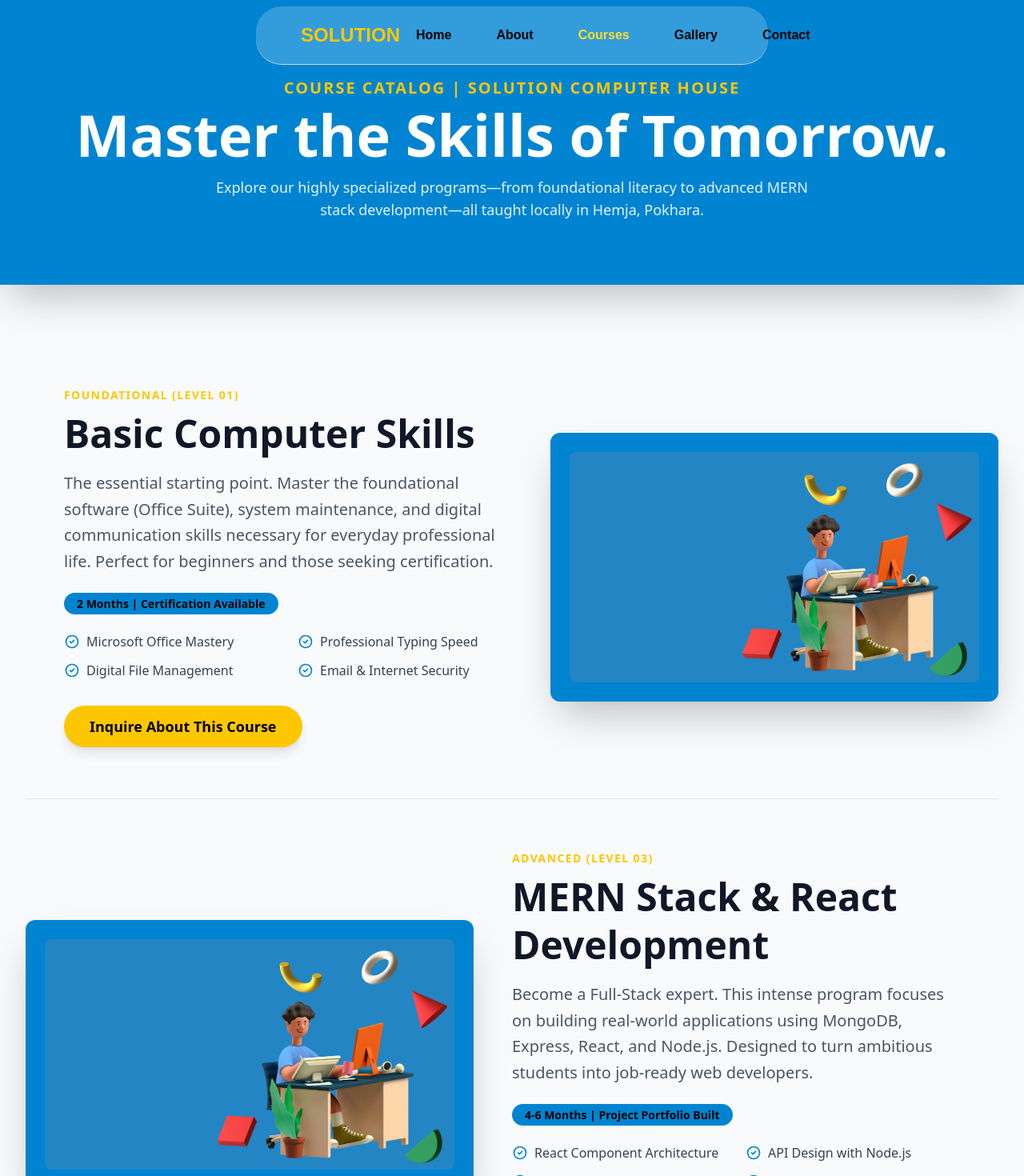
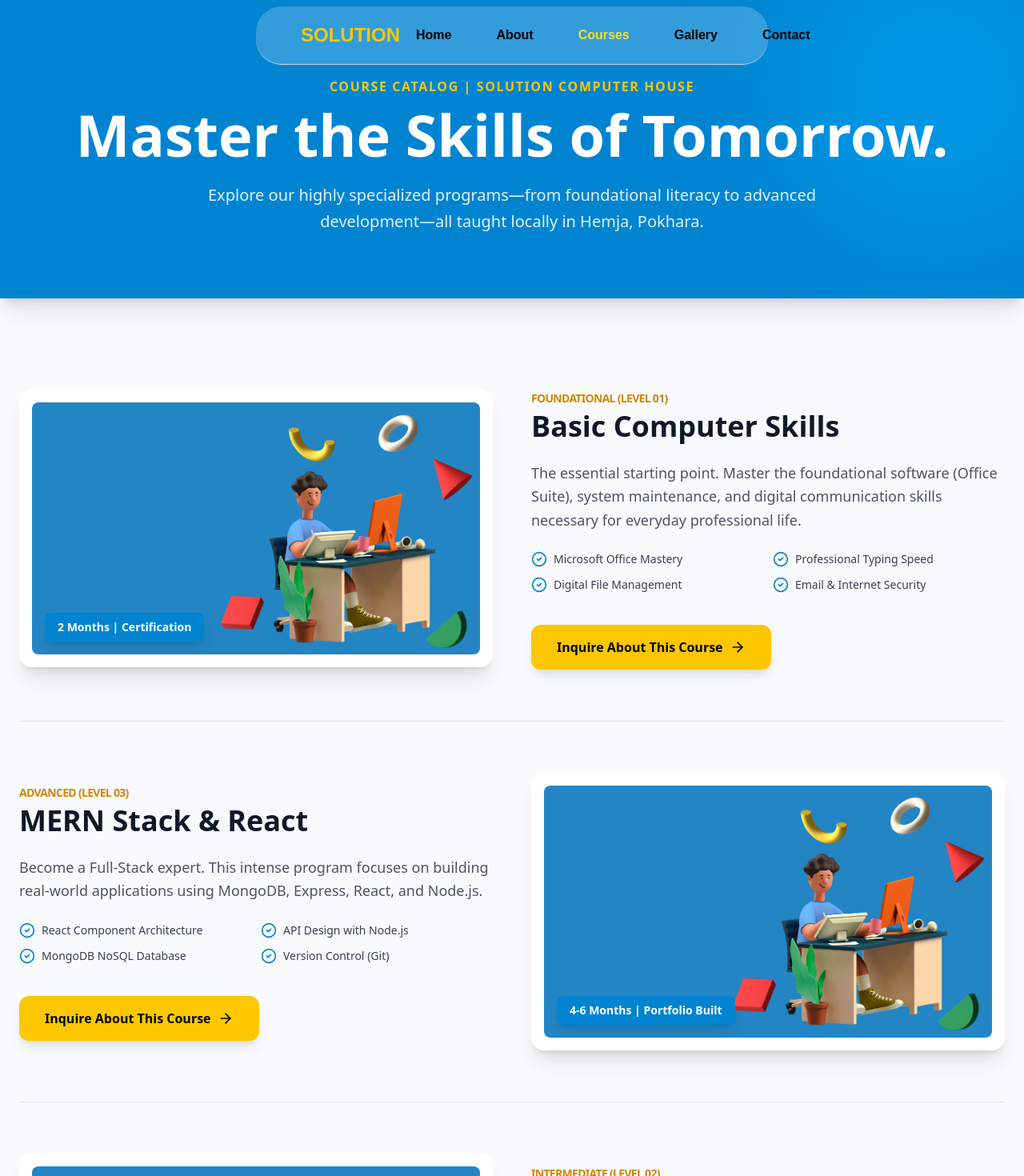
Before and after one commit to Ashraya77/solution, a Next.js app in the folder client/: page /courses in a window 1280 px wide. Shown: the top 1470 px of the page at 80% size. Built offline with nearby package versions, Linux system fonts and the light colour scheme.

Commit message:
added framer-motion in client

```diff
--- a/client/app/(user)/courses/page.tsx
+++ b/client/app/(user)/courses/page.tsx
@@ -1,168 +1,135 @@
 "use client"
 import React from 'react';
+import { BookOpen, Rocket, Award, CheckCircle2, ArrowRight } from 'lucide-react';
 
-// --- Solution Computer House Details ---
-const ORGANIZATION_INFO = {
-    name: "Solution Computer House",
-    address: "Pokhara-25, Hemja, Gandaki Province, Nepal",
-};
-// -------------------------------------
-
-
-export default function page() {
-
-    // Defined Tailwind Colors
-    const primaryColor = "text-sky-600";
-    const primaryBg = "bg-sky-600";
-    const accentColor = "text-yellow-400";
-    const accentBg = "bg-yellow-400";
-    const lightBg = "bg-gray-50";
-
-    // --- Course Data for the Showcase Section ---
+// --- Data Structure ---
 const COURSES = [
     {
         id: 1,
         title: "Basic Computer Skills",
         level: "Foundational (Level 01)",
-            description: "The essential starting point. Master the foundational software (Office Suite), system maintenance, and digital communication skills necessary for everyday professional life. Perfect for beginners and those seeking certification.",
-            icon: "📚",
-            duration: "2 Months | Certification Available",
+        description: "The essential starting point. Master the foundational software (Office Suite), system maintenance, and digital communication skills necessary for everyday professional life.",
+        icon: <BookOpen className="w-6 h-6" />,
+        duration: "2 Months | Certification",
         features: ["Microsoft Office Mastery", "Professional Typing Speed", "Digital File Management", "Email & Internet Security"],
-            // Updated to a placeholder image path
         imagePath: "/herosection.png",
-            alignment: "right"
     },
     {
         id: 2,
-            title: "MERN Stack & React Development",
+        title: "MERN Stack & React",
         level: "Advanced (Level 03)",
-            description: "Become a Full-Stack expert. This intense program focuses on building real-world applications using MongoDB, Express, React, and Node.js. Designed to turn ambitious students into job-ready web developers.",
-            icon: "🚀",
-            duration: "4-6 Months | Project Portfolio Built",
+        description: "Become a Full-Stack expert. This intense program focuses on building real-world applications using MongoDB, Express, React, and Node.js.",
+        icon: <Rocket className="w-6 h-6" />,
+        duration: "4-6 Months | Portfolio Built",
         features: ["React Component Architecture", "API Design with Node.js", "MongoDB NoSQL Database", "Version Control (Git)"],
-            // Updated to a placeholder image path
         imagePath: "/herosection.png",
-            alignment: "left"
     },
     {
         id: 3,
         title: "Computer Diploma Programs",
         level: "Intermediate (Level 02)",
-            description: "Specialized, comprehensive training for specific career paths. Includes in-depth courses in Accounting (Tally), Graphic Design principles (Adobe Suite), and Advanced Data Management.",
-            icon: "📜",
+        description: "Specialized, comprehensive training for specific career paths. Includes in-depth courses in Accounting (Tally) and Graphic Design.",
+        icon: <Award className="w-6 h-6" />,
         duration: "6-12 Months | Diploma Awarded",
-            features: ["Tally & Financial Accounting", "Professional Graphic Design", "Data Entry & Analysis", "Advanced Spreadsheet Automation"],
+        features: ["Tally & Financial Accounting", "Professional Graphic Design", "Data Entry & Analysis", "Advanced Spreadsheets"],
         imagePath: "/herosection.png",
-            alignment: "right"
     },
 ];
-    type Course = {
-        id: number;
-        title: string;
-        level: string;
-        description: string;
-        icon: string;
-        duration: string;
-        features: string[];
-        imagePath: string;
-        alignment: string;
-    };
 
-    interface CourseBlockProps {
-        course: Course;
-        index: number;
-    }
-    const CourseBlock = ({ course, index }: CourseBlockProps) => {
-        const isLeft = course.alignment === 'left';
+export default function CoursePage() {
+    return (
+        <div className="min-h-screen bg-gray-50 font-sans">
 
-        return (
-            <div className={`grid grid-cols-1 lg:grid-cols-2 gap-12 items-center py-16 px-6 lg:px-0 border-b border-gray-200 ${isLeft ? 'lg:pr-12' : 'lg:pl-12'}`}>
+            {/* 1. HEADER SECTION - Kept your original Sky Blue theme */}
+            <header className="bg-sky-600 pt-24 pb-20 shadow-xl relative overflow-hidden">
+                {/* Subtle decorative circle to add depth to the flat blue */}
+                <div className="absolute top-0 right-0 -mr-20 -mt-20 w-96 h-96 bg-sky-500 rounded-full opacity-50 blur-3xl" />
 
+                <div className="relative max-w-7xl mx-auto px-6 text-center">
+                    <p className="text-yellow-400 font-bold tracking-widest uppercase mb-3">
+                        Course Catalog | Solution Computer House
+                    </p>
+                    <h1 className="text-5xl md:text-7xl font-extrabold text-white mb-6">
+                        Master the Skills of Tomorrow.
+                    </h1>
+                    <p className="text-sky-100 text-lg md:text-xl max-w-3xl mx-auto leading-relaxed">
+                        Explore our highly specialized programs—from foundational literacy to advanced development—all taught locally in Hemja, Pokhara.
+                    </p>
+                </div>
+            </header>
+
+            {/* 2. COURSE SHOWCASE */}
+            <section className="max-w-7xl mx-auto px-6 py-12">
+                {COURSES.map((course, index) => (
+                    <div
+                        key={course.id}
+                        className={`flex flex-col lg:flex-row items-center gap-12 py-16 border-b border-gray-200 last:border-0 ${
+                            index % 2 !== 0 ? 'lg:flex-row-reverse' : ''
+                        }`}
+                    >
                         {/* Image Section */}
-                <div className={`p-6 rounded-xl shadow-2xl ${primaryBg} ${isLeft ? 'lg:order-1' : 'lg:order-2'} transition duration-500 hover:scale-[1.01] hover:shadow-sky-500/50`}>
-                    <div className="aspect-video relative rounded-lg overflow-hidden">
-
+                        <div className="w-full lg:w-1/2 group">
+                            <div className="relative p-4 bg-white rounded-2xl shadow-xl transition-transform duration-500 group-hover:scale-[1.02]">
+                                <div className="aspect-video relative rounded-lg overflow-hidden bg-sky-100">
                                     <img
                                         src={course.imagePath}
-                            alt={`Visual representation of the ${course.title} course`}
-                            className="w-full h-full object-cover transition duration-500 group-hover:opacity-90"
-                            loading="lazy"
-                            style={{ backgroundColor: '#2563EB' }}
+                                        alt={course.title}
+                                        className="w-full h-full object-cover"
                                     />
+                                    {/* Duration Badge overlay */}
+                                    <div className="absolute bottom-4 left-4 bg-sky-600 text-white px-4 py-2 rounded-lg font-bold text-sm shadow-lg">
+                                        {course.duration}
+                                    </div>
+                                </div>
                             </div>
                         </div>
 
-                <div className={`${isLeft ? 'lg:order-2' : 'lg:order-1'}`}>
-
-                    <p className={`text-sm font-semibold tracking-widest uppercase mb-2 ${accentColor}`}>
+                        {/* Text Section */}
+                        <div className="w-full lg:w-1/2 space-y-6">
+                            <div>
+                                <span className="text-yellow-600 font-bold tracking-tighter uppercase text-sm">
                                     {course.level}
-                    </p>
-                    <h2 className="text-4xl md:text-5xl font-extrabold text-gray-900 mb-4 leading-tight">
+                                </span>
+                                <h2 className="text-4xl font-black text-gray-900 mt-1">
                                     {course.title}
                                 </h2>
+                            </div>
 
-                    <p className="text-xl text-gray-600 mb-6 leading-relaxed">
+                            <p className="text-gray-600 text-lg leading-relaxed">
                                 {course.description}
                             </p>
 
-                    <div className="mb-6">
-                        <span className={`px-4 py-1 text-sm font-semibold rounded-full bg-sky-600 text-white-900`}>
-                            {course.duration}
-                        </span>
-                    </div>
-
-                    <ul className="grid grid-cols-2 gap-x-6 gap-y-3 mb-8">
+                            <ul className="grid grid-cols-1 sm:grid-cols-2 gap-3">
                                 {course.features.map((feature, i) => (
-                            <li key={i} className="flex items-center text-gray-700 font-medium">
-                                <span className={`mr-2 ${primaryColor} shrink-0`}>
-                                    <svg className="w-5 h-5" fill="none" stroke="currentColor" viewBox="0 0 24 24"><path strokeLinecap="round" strokeLinejoin="round" strokeWidth="2" d="M9 12l2 2 4-4m6 2a9 9 0 11-18 0 9 9 0 0118 0z"></path></svg>
-                                </span>
-                                {feature}
+                                    <li key={i} className="flex items-center text-gray-700">
+                                        <CheckCircle2 className="w-5 h-5 text-sky-600 mr-2 shrink-0" />
+                                        <span className="font-medium text-sm">{feature}</span>
                                     </li>
                                 ))}
                             </ul>
 
-                    {/* Enroll CTA */}
+                            <div className="pt-4">
                                 <a
                                     href="/enroll"
-                        className={`inline-block px-8 py-3 text-lg font-bold rounded-full shadow-lg ${accentBg} text-black transition duration-300 hover:bg-yellow-500 transform hover:translate-y-0.5`}
+                                    className="inline-flex items-center gap-2 px-8 py-4 bg-yellow-400 hover:bg-yellow-500 text-black font-bold rounded-xl shadow-lg transition-all transform hover:-translate-y-1 active:scale-95"
                                 >
                                     Inquire About This Course
+                                    <ArrowRight className="w-5 h-5" />
                                 </a>
                             </div>
                         </div>
-        );
-    };
+                    </div>
+                ))}
+            </section>
 
-    return (
-        <div className={`min-h-screen font-sans ${lightBg}`}>
-
-            {/* 1. HEADER SECTION: Dynamic, full-bleed intro */}
-            <header className={`${primaryBg} pt-24 pb-20 shadow-2xl`}>
-                <div className="max-w-7xl mx-auto px-4 sm:px-6 lg:px-8 text-center">
-                    <p className={`text-xl font-semibold ${accentColor} tracking-widest uppercase`}>
-                        Course Catalog | Solution Computer House
-                    </p>
-                    <h1 className="mt-2 text-5xl md:text-7xl font-extrabold text-white">
-                        Master the Skills of Tomorrow.
-                    </h1>
-                    <p className="mt-4 text-lg text-sky-100 max-w-3xl mx-auto">
-                        Explore our highly specialized programs—from foundational literacy to advanced MERN stack development—all taught locally in Hemja, Pokhara.
+            {/* 3. FOOTER ADDRESS */}
+            <footer className="bg-white py-12 border-t border-gray-100">
+                <div className="max-w-7xl mx-auto px-6 text-center">
+                    <p className="text-gray-500 font-medium">
+                        Pokhara-25, Hemja, Gandaki Province, Nepal
                     </p>
                 </div>
-            </header>
-
-            {/* 2. COURSE SHOWCASE: Dynamic Asymmetrical Grid */}
-            <section className="py-10 sm:py-16">
-                <div className="max-w-7xl mx-auto px-4 sm:px-6 lg:px-8">
-
-                    {COURSES.map((course, index) => (
-                        <CourseBlock key={course.id} course={course} index={index} />
-                    ))}
-                </div>
-            </section>
-
-
+            </footer>
         </div>
     );
 }
--- a/client/components/layout/Navbar.tsx
+++ b/client/components/layout/Navbar.tsx
@@ -31,7 +31,7 @@ export default function Navbar() {
         {/* Hamburger button */}
         <button
           onClick={() => setIsOpen(!isOpen)}
-          className="md:hidden text-white hover:text-yellow-300 focus:outline-none"
+          className="md:hidden  text-black hover:text-yellow-300 focus:outline-none"
         >
           <svg className="h-6 w-6" fill="none" viewBox="0 0 24 24" stroke="currentColor">
             {isOpen ? (
--- a/client/components/section/HeroSection.tsx
+++ b/client/components/section/HeroSection.tsx
@@ -1,65 +1,104 @@
 "use client";
 
 import React from 'react';
-import { motion } from "motion/react";
+import { motion } from "framer-motion"; // Note: standard import is usually "framer-motion"
 import Image from 'next/image';
 
 export default function HeroSection() {
     const heroImagePath = '/herosection1.png';
 
+    // Animation variants for cleaner code and staggered effects
+    const containerVariants = {
+        hidden: { opacity: 0 },
+        visible: {
+            opacity: 1,
+            transition: {
+                staggerChildren: 0.2, // Delays each child animation
+                delayChildren: 0.3,
+            },
+        },
+    };
+
+    const itemVariants = {
+        hidden: { opacity: 0, y: 30 },
+        visible: {
+            opacity: 1,
+            y: 0,
+            transition: {
+                duration: 0.8,
+                ease: [0.16, 1, 0.3, 1], // Custom cubic-bezier for a smooth "out-out" feel
+            },
+        },
+    };
+
     return (
         <section className="relative min-h-screen flex items-center overflow-hidden bg-sky-600 z-0">
+            {/* Background Image - Smooth fade and scale-in */}
             <motion.div
-                initial={{ opacity: 0, y: -20 }}
-                animate={{ opacity: 1, y: 0 }}
-                transition={{ duration: 1, ease: "easeOut" }}
-                className="absolute md:left-50 md:top-20 z-0 md:w-400 md:h-full  ">
+                initial={{ opacity: 0, scale: 1.1 }}
+                animate={{ opacity: 1, scale: 1 }}
+                transition={{ duration: 1.5, ease: "easeOut" }}
+                className="absolute md:left-50 md:top-20 z-0 md:w-400 md:h-full">
                 <Image
                     src={heroImagePath}
                     alt="Hero Background"
                     fill
                     priority
-                    className=" object-cover "
+                    className="object-cover"
                 />
             </motion.div>
 
             <div className="max-w-7xl mx-auto px-6 sm:px-8 lg:px-10 grid grid-cols-1 lg:grid-cols-12 gap-16 items-center relative z-10">
-
-                <div className="lg:col-span-7 order-2 lg:order-1 text-center lg:text-left">
-                    <motion.div
-                        initial={{ opacity: 0, y: -20 }}
-                        animate={{ opacity: 1, y: 0 }}
-                        transition={{ duration: 0.6, ease: "easeOut" }}
-                    >
+                <motion.div
+                    className="lg:col-span-7 order-2 lg:order-1 text-center lg:text-left"
+                    variants={containerVariants}
+                    initial="hidden"
+                    animate="visible"
+                >
+                    {/* Heading */}
+                    <motion.div variants={itemVariants}>
                         <h1 className="text-4xl sm:text-5xl lg:text-7xl font-extrabold tracking-tighter leading-tight">
                             <div className="flex items-center justify-center lg:justify-start gap-4 mb-2">
-
                                 <span className="text-white">Your Next Step:</span>
                             </div>
                             <span className="block text-yellow-400">Certified Computer Training</span>
                         </h1>
                     </motion.div>
 
-                    <p className="mt-6 text-xl text-gray-200 max-w-xl mx-auto lg:mx-0 font-light">
-                        Enroll in <span className='text-yellow-400'> Solution Computer House</span> , basic to diploma courses. Master essential IT skills, development fundamentals, and data management.
-                    </p>
+                    {/* Paragraph */}
+                    <motion.p
+                        variants={itemVariants}
+                        className="mt-6 text-xl text-gray-200 max-w-xl mx-auto lg:mx-0 font-light"
+                    >
+                        Enroll in <span className='text-yellow-400'>Solution Computer House</span>, basic to diploma courses. Master essential IT skills, development fundamentals, and data management.
+                    </motion.p>
 
+                    {/* Buttons with Hover Effects */}
                     <motion.div
-                        initial={{ opacity: 0, y: -20 }}
-                        animate={{ opacity: 1, y: 0 }}
-                        transition={{ duration: 0.6, ease: "easeOut" }}
-                        className="mt-12 flex flex-col sm:flex-row justify-center lg:justify-start gap-4">
-                        <a href="#courses" className="px-10 py-3.5 bg-yellow-400 text-gray-900 font-semibold rounded-full hover:bg-yellow-300 transition shadow-xl">
+                        variants={itemVariants}
+                        className="mt-12 flex flex-col sm:flex-row justify-center lg:justify-start gap-4"
+                    >
+                        <motion.a
+                            whileHover={{ scale: 1.05 }}
+                            whileTap={{ scale: 0.95 }}
+                            href="#courses"
+                            className="px-10 py-3.5 bg-yellow-400 text-gray-900 font-semibold rounded-full hover:bg-yellow-300 transition shadow-xl"
+                        >
                             View All Courses
-                        </a>
-                        <a href="contact" className="px-10 py-3.5 border-2 border-white text-white font-semibold rounded-full hover:bg-white hover:text-gray-900 transition">
+                        </motion.a>
+                        <motion.a
+                            whileHover={{ scale: 1.05, backgroundColor: "rgba(255,255,255,1)", color: "#111827" }}
+                            whileTap={{ scale: 0.95 }}
+                            href="contact"
+                            className="px-10 py-3.5 border-2 border-white text-white font-semibold rounded-full transition"
+                        >
                             Get A Free Consultation
-                        </a>
+                        </motion.a>
                     </motion.div>
-                </div>
+                </motion.div>
 
                 <div className="lg:col-span-5 order-1 lg:order-2 flex justify-center">
-                    {/* You can place another foreground image here if needed */}
+                    {/* Placeholder for future foreground elements */}
                 </div>
             </div>
         </section>
```
Also changed, not shown: client/components/section/Courses.tsx (+38 -7 lines), client/components/ui/CourseCard.tsx (+37 -6 lines). Lines whose indentation alone changed are shown as unchanged.
